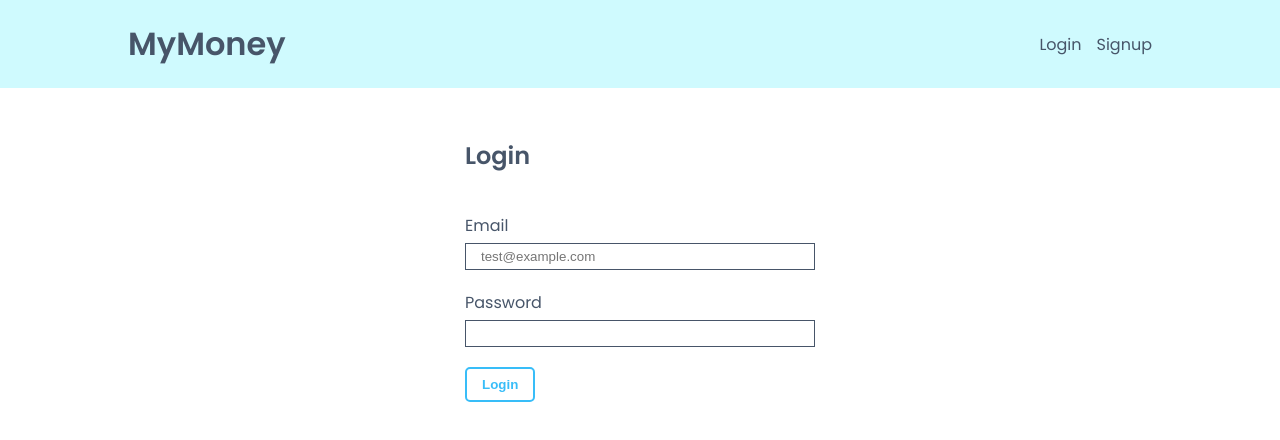
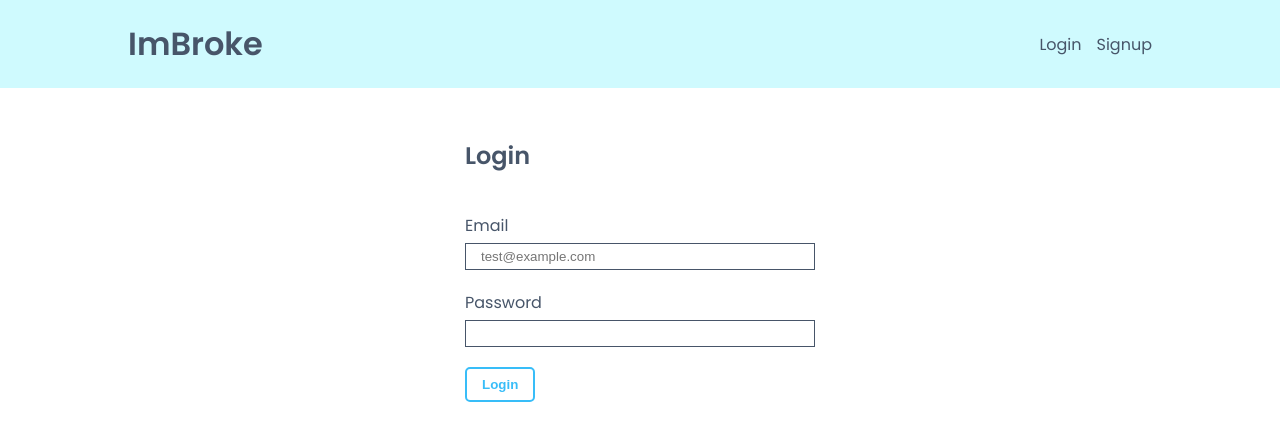
Before and after one commit to pviethung/react-firebase-dumb, a React (Create React App) app: page /login in a window 1280 px wide. Shown: the top 440 px of the page. Built offline with nearby package versions, Linux system fonts and the light colour scheme; no server answers.

Commit message:
add craco, config babel for removing dev logs in production

```diff
--- /dev/null
+++ b/craco.config.js
@@ -0,0 +1,5 @@
+module.exports = {
+  babel: {
+    plugins: ['transform-remove-console'],
+  },
+};
--- a/src/components/Navbar.js
+++ b/src/components/Navbar.js
@@ -10,7 +10,7 @@ const Navbar = () => {
   return (
     <nav className={`${styles.container}`}>
       <ul className="container">
-        <li>MyMoney</li>
+        <li>ImBroke</li>
 
         {!user?.displayName && (
           <>
```
Also changed, not shown: package.json (+8 -3 lines), 1 other file (tests, documents, lock files or other folders).
